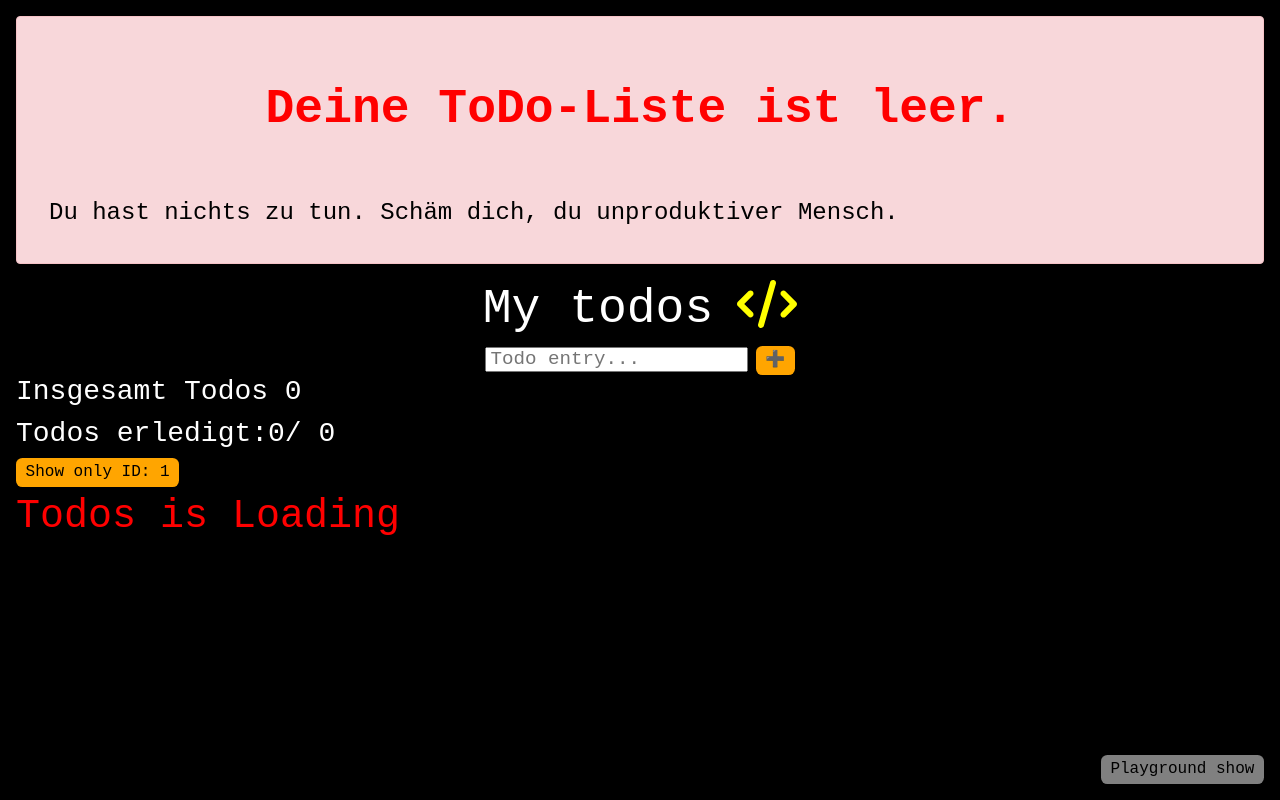
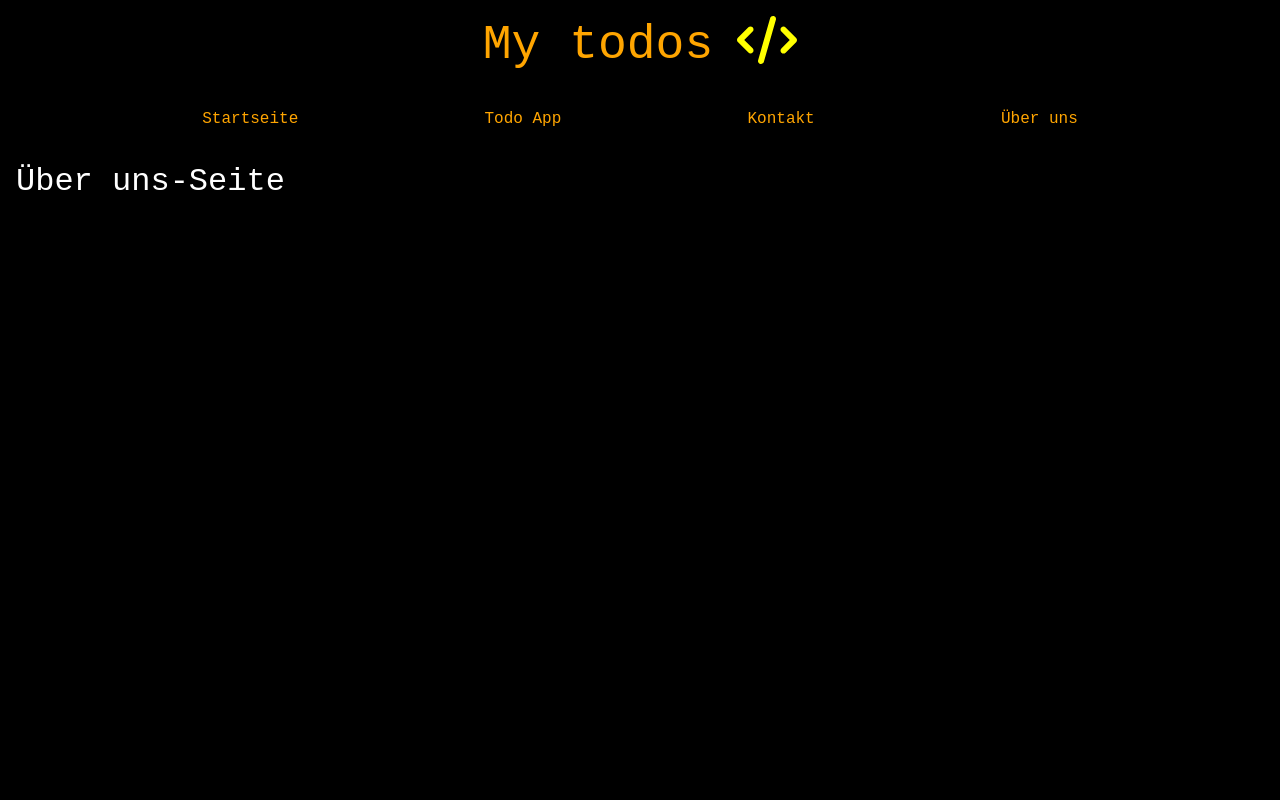
Before and after one commit to karolwasemann/todo, a React app: page /about in a window 1280 px wide. Built offline with nearby package versions, Linux system fonts and the light colour scheme; no server answers.

Commit message:
router added

```diff
--- a/package.json
+++ b/package.json
@@ -14,6 +14,7 @@
     "react": "^17.0.2",
     "react-bootstrap": "^2.1.2",
     "react-dom": "^17.0.2",
+    "react-router-dom": "^6.2.2",
     "react-scripts": "^5.0.0",
     "sass": "^1.49.9",
     "uuid": "^8.3.2",
--- /dev/null
+++ b/src/components/App.js
@@ -0,0 +1,27 @@
+import { Route, Routes, Navigate } from "react-router-dom";
+import About from "../pages/About";
+import Contact from "../pages/Contact";
+import NoMatch from "../pages/NoMatch";
+import Header from "./Header";
+import TodoContainer from "./TodoContainer";
+
+const App = () => {
+  return (
+    <>
+      <Header />
+      <Routes>
+        <Route path="/" element={<h1>Startseite</h1>} />
+        <Route path="/todo-app" element={<TodoContainer />} />
+
+        {/* Weiterleitung von /todoapp nach todo-app */}
+        <Route path="/todoapp" element={<Navigate to="/todo-app" />} />
+
+        {/* evtl Todo NAvigateTo für todoapp */}
+        <Route path="/contact" element={<Contact />} />
+        <Route path="/about" element={<About />} />
+        <Route path="*" element={<NoMatch />} />
+      </Routes>
+    </>
+  );
+};
+export default App;
--- a/src/components/Header.js
+++ b/src/components/Header.js
@@ -1,19 +1,48 @@
-import React from "react";
+// import React from "react";
+// import { FontAwesomeIcon } from "@fortawesome/react-fontawesome";
+// import { faCode } from "@fortawesome/free-solid-svg-icons";
+
+// const Header = (props) => {
+//   return (
+//     <header>
+//       <h1>
+//         My todos
+//         <FontAwesomeIcon
+//           style={{ color: "yellow", marginLeft: "1.5rem" }}
+//           icon={faCode}
+//         />
+//       </h1>
+//     </header>
+//   );
+// };
+
+// export default Header;
+
+// import ausnahsmweise bewusst weggelassen
 import { FontAwesomeIcon } from "@fortawesome/react-fontawesome";
 import { faCode } from "@fortawesome/free-solid-svg-icons";
+import { NavLink, Link } from "react-router-dom";
 
-const Header = (props) => {
+function Header(props) {
   return (
     <header>
       <h1>
-        My todos
-        <FontAwesomeIcon
-          style={{ color: "yellow", marginLeft: "1.5rem" }}
-          icon={faCode}
-        />
+        <NavLink to="/">
+          My todos
+          <FontAwesomeIcon
+            style={{ color: "yellow", marginLeft: "1.5rem" }}
+            icon={faCode}
+          />
+        </NavLink>
       </h1>
+      <nav>
+        <NavLink to="/">Startseite</NavLink>
+        <NavLink to="/todo-app">Todo App</NavLink>
+        <NavLink to="/contact">Kontakt</NavLink>
+        <NavLink to="/about">Über uns</NavLink>
+      </nav>
     </header>
   );
-};
+}
 
 export default Header;
--- a/src/components/TodoContainer.js
+++ b/src/components/TodoContainer.js
@@ -18,7 +18,6 @@ const TodoContainer = () => {
         );
         const allUseres = await usersResp.json();
         const users = allUseres.splice(0, 8);
-        console.log("asdasd");
         setTodosArr(users);
         setIsLoading(false);
       } catch (e) {
@@ -65,8 +64,6 @@ const TodoContainer = () => {
     setTodosArr(todosArr.filter((todo) => todo.userId === 1));
   };
 
-  console.log(todosArr);
-
   return (
     <>
       {todosArr.length === 0 ? (
@@ -77,7 +74,6 @@ const TodoContainer = () => {
           Du hast nichts zu tun. Schäm dich, du unproduktiver Mensch.
         </Alert>
       ) : null}
-      <Header />
       <TodoInput addHandler={addHandler} />
       <TodoCount todosCount={todosArr} todos={todosArr} />
       <button onClick={usersId1}>Show only ID: 1</button>
--- a/src/components/TodoContainer.scss
+++ b/src/components/TodoContainer.scss
@@ -79,3 +79,25 @@ input {
   bottom: 1rem;
   right: 1rem;
 }
+
+header {
+  a {
+    text-decoration: none;
+    color: orange;
+    &:hover {
+      color: white;
+    }
+  }
+  nav {
+    display: flex;
+    justify-content: space-evenly;
+    margin: 2rem 0;
+    a {
+      color: orange;
+      text-decoration: none;
+      &:hover {
+        color: white;
+      }
+    }
+  }
+}
--- a/src/components/TodoItem.js
+++ b/src/components/TodoItem.js
@@ -3,7 +3,7 @@ import { faTrashCan } from "@fortawesome/free-solid-svg-icons";
 
 const TodoItem = (props) => {
   return (
-    <li key={props.todoObj.id}>
+    <li key={props.todoObj.i}>
       {props.todoObj.title}
       <input
         type="checkbox"
--- a/src/index.js
+++ b/src/index.js
@@ -1,11 +1,21 @@
 import React, { StrictMode } from "react";
 import ReactDOM from "react-dom";
-//component file
-import TodoContainer from "./components/TodoContainer";
+import "bootstrap/dist/css/bootstrap.min.css";
+import App from "./components/App";
+import { BrowserRouter } from "react-router-dom";
 
 ReactDOM.render(
   <StrictMode>
-    <TodoContainer />
+    <BrowserRouter>
+      <App />
+    </BrowserRouter>
   </StrictMode>,
   document.getElementById("root")
 );
+
+// *** StrictMode ***
+// StrictMode ist ein Werkzeug zum Aufzeigen potenzieller
+// Probleme in einer Anwendung. StrictMode rendert wie Fragment keine
+// sichtbare Benutzeroberfläche.
+// Es aktiviert zusätzliche Prüfungen und Warnungen für seine Nachkommen.
+// mehr hierzu: https://de.reactjs.org/docs/strict-mode.html
--- /dev/null
+++ b/src/pages/About.js
@@ -0,0 +1,6 @@
+const About = () => {
+
+  return <h2>Über uns-Seite</h2>
+}
+
+export default About;
--- /dev/null
+++ b/src/pages/Contact.js
@@ -0,0 +1,6 @@
+const Contact = () => {
+
+  return <h2>Kontakt-Seite</h2>
+}
+
+export default Contact;
--- /dev/null
+++ b/src/pages/NoMatch.js
@@ -0,0 +1,23 @@
+import { useEffect } from "react";
+import { useNavigate } from "react-router";
+
+const NoMatch = () => {
+  const navigate = useNavigate();
+
+  useEffect( ()=>{
+    setTimeout(()=>{
+      navigate('/')
+    }, 5000)
+
+    // eslint-disable-next-line react-hooks/exhaustive-deps
+  }, []);
+
+  return (<div >
+    <h2>NoMatch-Seite</h2>
+    <p>Diese Seite existiert nicht. Du wirst gleich automatisch zur
+      Startseite weitergeleitet
+    </p>
+  </div>)
+}
+
+export default NoMatch;
--- /dev/null
+++ b/src/pages/Privacy.js
@@ -0,0 +1,6 @@
+const Privacy = () => {
+
+  return <h2>Datenschutz-Seite</h2>
+}
+
+export default Privacy;
```
Also changed, not shown: 1 other file.
